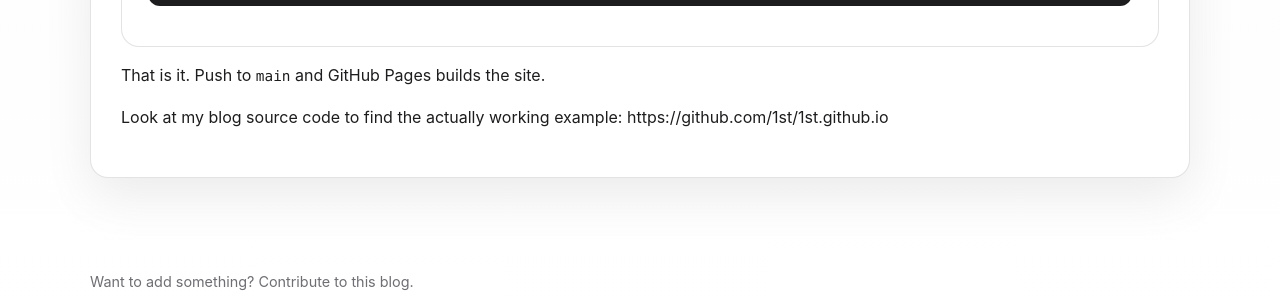
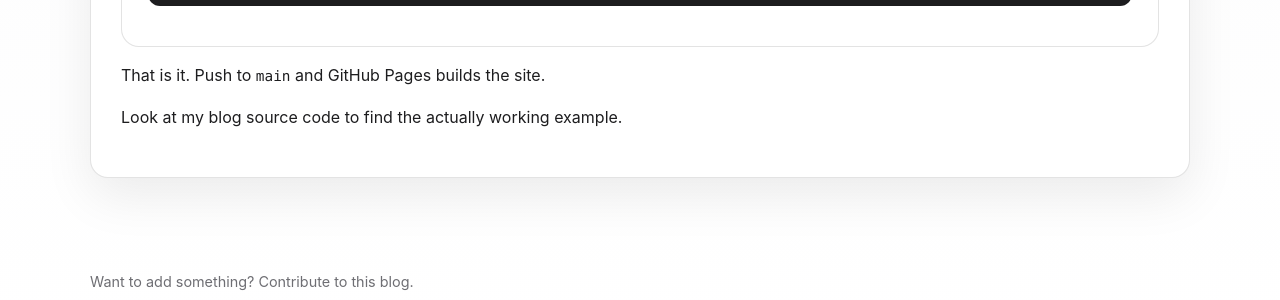
Before and after one commit to 1st/1st.github.io, a Jekyll site: the page built from _posts/2026-02-02-jekyll-github-actions-basics.md, in a window 1280 px wide. Shown: the part 2025-2325 px from the top of the page. Built offline with Jekyll 4.4.1, drawn with Linux system fonts in a browser that asks for light colours; some web fonts are replaced.

Commit message:
Update 2026-02-02-jekyll-github-actions-basics.md

```diff
--- a/_posts/2026-02-02-jekyll-github-actions-basics.md
+++ b/_posts/2026-02-02-jekyll-github-actions-basics.md
@@ -72,4 +72,4 @@
 
 That is it. Push to `main` and GitHub Pages builds the site.
 
-Look at my blog source code to find the actually working example: https://github.com/1st/1st.github.io
+Look at my [blog source code](https://github.com/1st/1st.github.io) to find the actually working example.
```
